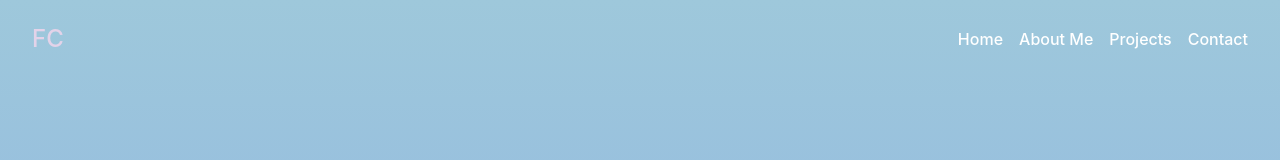
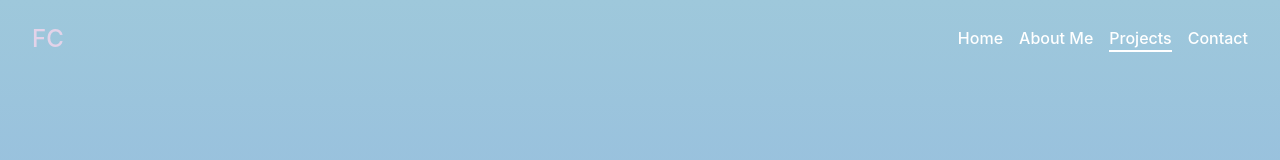
Before and after one commit to Fabiola-cc/portfolio, a React (Vite) app: page / in a window 1280 px wide. Shown: the top 160 px of the page. Built offline with nearby package versions, Linux system fonts and the light colour scheme.

Commit message:
feat: navigation visibility

```diff
--- a/src/App.jsx
+++ b/src/App.jsx
@@ -1,3 +1,4 @@
+import { useRef } from 'react';
 import './App.css';
 import Presentation from './Components/presentation';
 import Sky from './Components/Details/sky';
@@ -7,14 +8,19 @@ import About from './Components/about';
 import Contacto from './Components/contact';
 
 const App = () => {
+  const homeRef = useRef(null);
+  const aboutRef = useRef(null);
+  const projectsRef = useRef(null);
+  const contactRef = useRef(null);
+
   return (
     <div className='background'>
-      <Navbar />
+      <Navbar homeRef={homeRef} aboutRef={aboutRef} projectsRef={projectsRef} contactRef={contactRef} />
       <Sky />
-      <Presentation/>
-      <About />
-      <Proyects />
-      <Contacto />
+      <div ref={homeRef}><Presentation /></div> {/* HOME */}
+      <div ref={aboutRef}><About /></div>
+      <div ref={projectsRef}><Proyects /></div>
+      <div ref={contactRef}><Contacto /></div>
     </div>
   );
 };
--- a/src/Components/navBar.css
+++ b/src/Components/navBar.css
@@ -39,6 +39,10 @@
   margin: 4px;
 }
 
+.navbar-item.active {
+  border-bottom: 2px solid #ffffff;
+}
+
 /* Media queries for responsive design */
 @media (max-width: 768px) {
  .navbar-menu {
--- a/src/Components/navBar.jsx
+++ b/src/Components/navBar.jsx
@@ -1,23 +1,89 @@
-import { useState } from 'react';
+import { useState, useEffect } from 'react';
+import PropTypes from 'prop-types';
 import './navBar.css';
 
-const Navbar = () => {
+const Navbar = ({ homeRef, aboutRef, projectsRef, contactRef }) => {
   const [isOpen, setIsOpen] = useState(false);
+  const [activeSection, setActiveSection] = useState('');
 
   const toggleMenu = () => {
     setIsOpen(!isOpen);
   };
 
+  const handleScroll = (ref, event) => {
+    event.preventDefault();
+    ref.current.scrollIntoView({ behavior: 'smooth' });
+    setIsOpen(false); // Close menu after click (optional)
+  };
+
+  const handleScrollEvent = () => {
+    const sections = [
+      { ref: homeRef, name: 'home' },
+      { ref: aboutRef, name: 'about-me' },
+      { ref: projectsRef, name: 'projects' },
+      { ref: contactRef, name: 'contact' },
+    ];
+
+    const scrollPosition = window.scrollY + window.innerHeight / 2;
+
+    for (const section of sections) {
+      const element = section.ref.current;
+      if (element.offsetTop <= scrollPosition && element.offsetTop + element.offsetHeight > scrollPosition) {
+        setActiveSection(section.name);
+        break;
+      }
+    }
+  };
+
+  useEffect(() => {
+    window.addEventListener('scroll', handleScrollEvent);
+    handleScrollEvent(); // Check position on mount
+
+    return () => {
+      window.removeEventListener('scroll', handleScrollEvent);
+    };
+  }, );
+
   return (
     <nav className="navbar">
       <div className="navbar-brand">
-        <a href="#">FC</a>
+        <a
+          href="#"
+          onClick={(e) => handleScroll(homeRef, e)}
+          className={activeSection === 'home' ? 'active' : ''}
+        >
+          FC
+        </a>
       </div>
       <div className={`navbar-menu ${isOpen ? 'is-active' : ''}`}>
-        <a href="#" className="navbar-item">Home</a>
-        <a href="#" className="navbar-item">About Me</a>
-        <a href="#" className="navbar-item">Projects</a>
-        <a href="#" className="navbar-item">Contact</a>
+        <a
+          href="#"
+          className={`navbar-item ${activeSection === 'home' ? 'active' : ''}`}
+          onClick={(e) => handleScroll(homeRef, e)}
+        >
+          Home
+        </a>
+        <a
+          href="#"
+          className={`navbar-item ${activeSection === 'about-me' ? 'active' : ''}`}
+          onClick={(e) => handleScroll(aboutRef, e)}
+        >
+          About Me
+        </a>
+        <a
+          href="#"
+          className={`navbar-item ${activeSection === 'projects' ? 'active' : ''}`}
+          onClick={(e) => handleScroll(projectsRef, e)}
+        >
+          Projects
+        </a>
+        <a
+          href="#"
+          className={`navbar-item ${activeSection === 'contact' ? 'active' : ''}`}
+          onClick={(e) => handleScroll(contactRef, e)}
+        >
+          Contact
+        </a>
       </div>
       <div className="navbar-burger" onClick={toggleMenu}>
         <span></span>
@@ -28,4 +94,11 @@ const Navbar = () => {
   );
 };
 
+Navbar.propTypes = {
+  homeRef: PropTypes.shape({ current: PropTypes.instanceOf(Element) }).isRequired,
+  aboutRef: PropTypes.shape({ current: PropTypes.instanceOf(Element) }).isRequired,
+  projectsRef: PropTypes.shape({ current: PropTypes.instanceOf(Element) }).isRequired,
+  contactRef: PropTypes.shape({ current: PropTypes.instanceOf(Element) }).isRequired,
+};
+
 export default Navbar;
```
